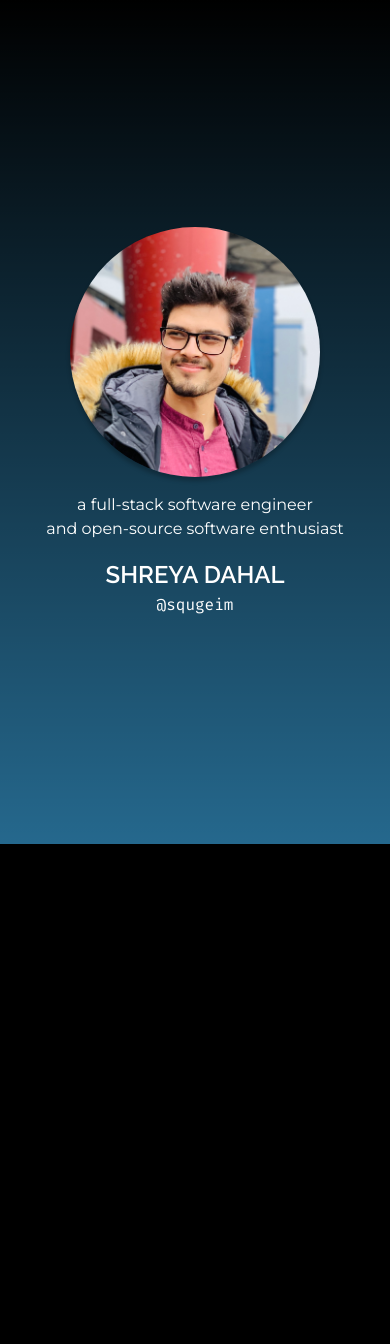
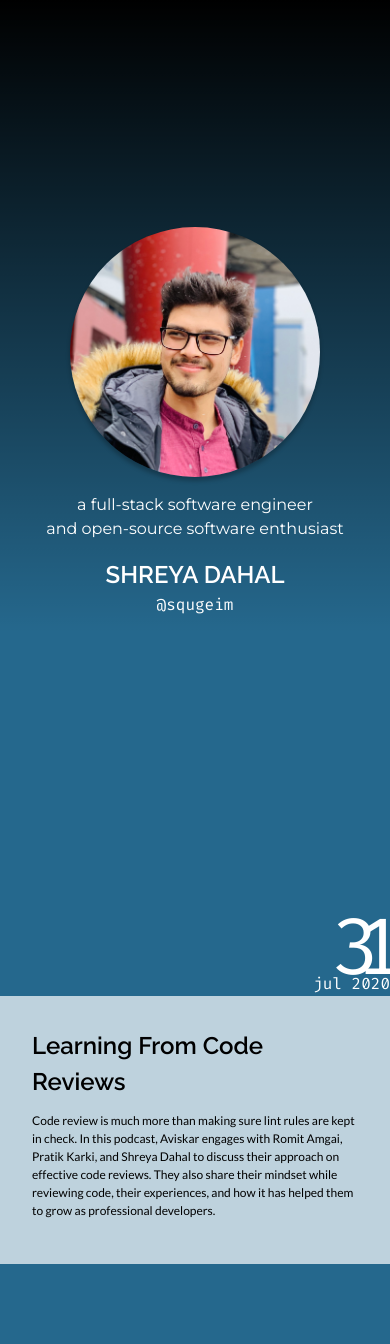
Before and after one commit to squgeim/squgeim.github.io, a PHP site: page / in a window 390 px wide. Before the commit the page ends 844 px from the top, so only its background shows below. Run offline with PHP 8.4, Linux system fonts and the light colour scheme.

Commit message:
Blog section for mobile

```diff
--- a/css/style.css
+++ b/css/style.css
@@ -54,6 +54,7 @@ a img {
 	--font-mono: "Fira Code", monospace;
 
 	--color-page-bg: #25688D;
+	--color-white-bg: rgba(255,255,255,0.7);
 }
 
 body {
@@ -71,11 +72,12 @@ body {
 	display: flex;
 	flex-direction: column;
 	height: 100vh;
-	background: linear-gradient(0deg, rgba(255,255,255,0) 0%, rgba(0,0,0,1) 100%);;
+	background: linear-gradient(0deg, rgba(255,255,255,0) 25%, rgba(0,0,0,1) 100%);;
     align-items: center;
 	justify-content: center;
     color: white;
     text-align: center;
+    margin-bottom: 5em;
 }
 
 .main-picture {
@@ -84,7 +86,7 @@ body {
 	border-radius: 50%;
     background: url(../images/shreya_portrait.jpeg);
 	background-size: cover;
-    box-shadow: 0px 4px 4px rgba(0, 0, 0, 0.25);
+    box-shadow: 0 4px 4px rgba(0, 0, 0, 0.25);
 }
 
 .hero-text {
@@ -99,3 +101,45 @@ body {
 .handle {
 	font-family: var(--font-mono);
 }
+
+/*******************************************************************************
+ * BLOG SECTION
+ ******************************************************************************/
+
+.blogs {
+	margin-bottom: 5em;
+}
+
+.blog-item .dateline {
+	color: white;
+	text-align: right;
+	font-family: var(--font-mono);
+}
+
+.dateline .date-day {
+	display: block;
+	font-size: 5em;
+	line-height: 0.6em;
+	letter-spacing: -0.3em;
+	margin-right: 10px;
+}
+
+.blog-card {
+	color: black;
+	background: var(--color-white-bg);
+}
+
+.blog-card>a {
+	display: inline-block;
+	text-decoration: none;
+    color: inherit;
+	padding: 2em;
+}
+
+.blog-card h1 {
+	font-family: var(--font-header);
+}
+
+.blog-card p {
+	font-size: 0.75em;
+}
--- a/index.html
+++ b/index.html
@@ -34,6 +34,24 @@
     <h1 class="name">Shreya Dahal</h1>
     <span class="handle">@squgeim</span>
   </section>
-  <section class="blogs"></section>
+  <section class="blogs">
+    <div class="blog-item">
+      <div class="dateline">
+        <span class="date-day">31</span>
+        <span class="date-month">
+          jul
+        </span>
+        <span class="date-year">
+          2020
+        </span>
+      </div>
+      <div class="blog-card">
+        <a href="#">
+          <h1>Learning From Code Reviews</h1>
+          <p>Code review is much more than making sure lint rules are kept in check. In this podcast, Aviskar engages with Romit Amgai, Pratik Karki, and Shreya Dahal to discuss their approach on effective code reviews. They also share their mindset while reviewing code, their experiences, and how it has helped them to grow as professional developers.</p>
+        </a>
+      </div>
+    </div>
+  </section>
 </body>
 </html>
```
